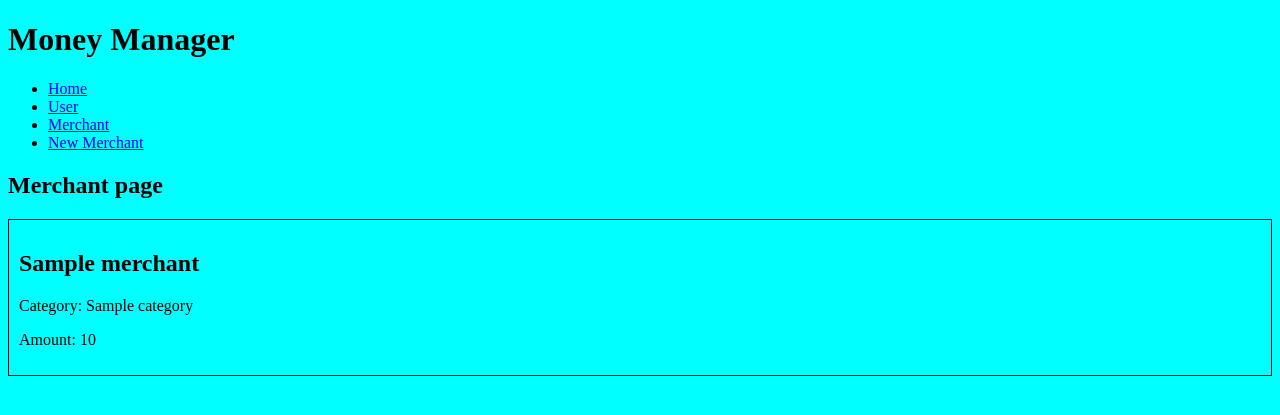
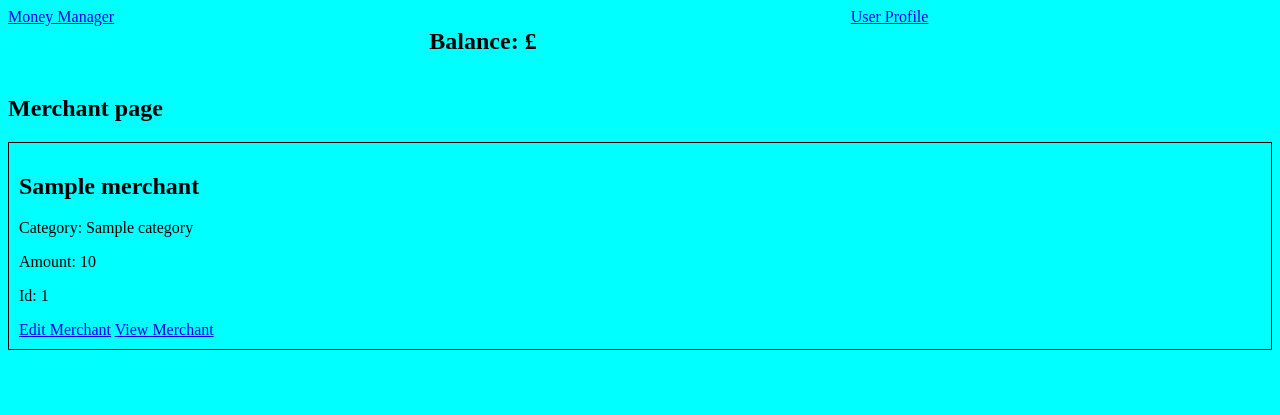
Before and after one commit to SeanAllen95/MoneyManager, a Flask app: page /merchant in a window 1280 px wide. Shown: the top 415 px of the page. Run offline with Flask 3, Linux system fonts and the light colour scheme; a database or web service that is not in the repository returns one stand-in record (values such as "Sample title"); some libraries are stand-ins or nearby versions.

Commit message:
Website has functionality

```diff
--- a/app.py
+++ b/app.py
@@ -13,5 +13,7 @@ app.register_blueprint(merchant_blueprint)
 def home():
     return render_template('index.html')
 
+
+
 if __name__ == '__main__':
     app.run(debug=True)
--- a/controllers/merchant_controller.py
+++ b/controllers/merchant_controller.py
@@ -14,10 +14,12 @@ def merchant():
     merchant = merchant_repository.select_all()
     return render_template("merchant/index.html", merchant = merchant)
 
+# @merchant_blueprint.route('/merchants')
+
 @merchant_blueprint.route("/merchant/new")
 def new_merchant():
-    merchant = merchant_repository.select_all()
-    return render_template("merchant/new.html")
+    merchants = merchant_repository.select_all()
+    return render_template("merchant/new_merchant.html", merchants = merchants)
 
 @merchant_blueprint.route("/merchant",  methods=['POST'])
 def create_merchant():
@@ -27,3 +29,14 @@ def create_merchant():
     merchant = Merchant(name, category, amount)
     merchant_repository.save(merchant)
     return redirect('/merchant')
+
+@merchant_blueprint.route("/merchant/edit/<id>", methods=['GET'])
+def edit_merchant(id):
+    merchant = merchant_repository.select(id)
+    return render_template("merchant/edit.html", merchant = merchant)
+
+
+@merchant_blueprint.route("/merchant/view/<id>", methods=['GET'])
+def view_merchant(id):
+    merchant = merchant_repository.select(id)
+    return render_template("merchant/view.html", merchant = merchant)
--- a/repositories/merchant_repository.py
+++ b/repositories/merchant_repository.py
@@ -22,14 +22,6 @@ def select_all():
 
     return merchants
 
-# def add_merchant(name, category, amount):
-#     conn = psycopg2.connect(database="money_manager")
-#     cur = conn.cursor()
-#     cur.execute("INSERT INTO merchants (name, category, amount) VALUES (%s, %s, %s)", (name, category, amount))
-#     conn.commit()
-#     cur.close()
-#     conn.close()
-
 def select(id):
     merchant = None
     sql = "SELECT * FROM merchants WHERE id = %s"
@@ -37,7 +29,7 @@ def select(id):
     result = run_sql(sql, values)[0]
 
     if result is not None:
-        merchant = Merchant(result['name'], result['category'], result['amount'] )
+        merchant = Merchant(result['name'], result['category'], result['amount'], result['id'])
     return merchant
 
 def delete_all():
--- a/static/css/style.css
+++ b/static/css/style.css
@@ -1,3 +1,8 @@
+
+.top_banner {
+  display: grid;
+  grid-template-columns: repeat(auto-fit, minmax(300px, 1fr));
+}
 body {
     background-color: aqua;
 }
@@ -6,6 +11,12 @@ section {
     grid-template-columns: auto;
 }
 
+.home_page_grid {
+  display: grid;
+  grid-template-columns: repeat(auto-fit, minmax(300px, 1fr));
+  grid-gap: 20px;
+
+}
 .merchant-grid {
     display: grid;
     grid-template-columns: repeat(auto-fit, minmax(300px, 1fr));
--- a/templates/base.html
+++ b/templates/base.html
@@ -9,26 +9,15 @@
 </head>
 <body>
     <header>
-        <h1>Money Manager</h1>
-        <nav>
-            <ul>
-                <li>
-                    <a href="/">Home</a>
-                </li>
-                <li>
-                    <a href="/user">User</a>
-                </li>
-                <li>
-                    <a href="/merchant">Merchant</a>
-                </li>
-                <li>
-                    <a href="/merchant/new">New Merchant</a>
-                </li>
-            </ul>
-        </nav>
+        <section class="top_banner">
+        <a href="/">Money Manager</a>
+        <h1>Balance: £</h1>
+        <a href="/user">User Profile</a>
+        </section>
     </header>
-    <main>
-        <section id="content">
+    <main class="home_page_grid">
+
+        <section>
             {% block content %}
 
             {% endblock%}
--- a/templates/merchant/index.html
+++ b/templates/merchant/index.html
@@ -11,6 +11,10 @@
           <h2>{{ m.name }}</h2>
           <p>Category: {{ m.category }}</p>
           <p>Amount: {{ m.amount }}</p>
+          <p>Id: {{ m.id }}</p>
+
+          <a href="/merchant/edit/{{ m.id }}">Edit Merchant</a>
+          <a href="/merchant/view/{{ m.id }}">View Merchant</a>
         </div>
       {% endfor %}
     </div>
```
Also changed, not shown: templates/index.html (+8 -2 lines), templates/merchant/edit.html (added, +28 -0 lines), templates/merchant/new_transaction.html (added, +33 -0 lines), templates/merchant/view.html (added, +10 -0 lines), templates/merchant/new_merchant.html (renamed from templates/merchant/new.html).
